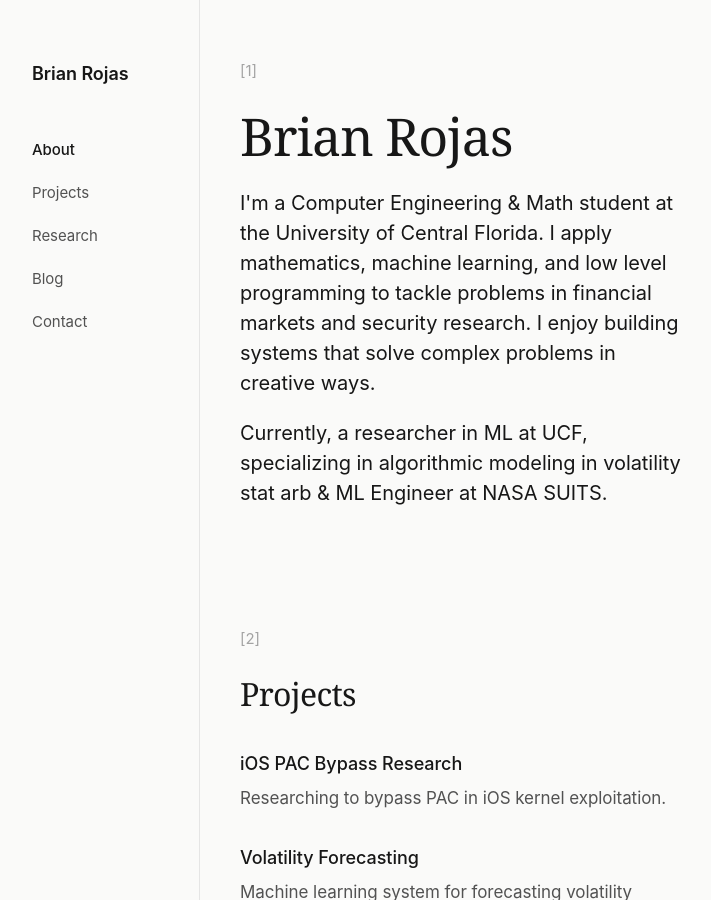
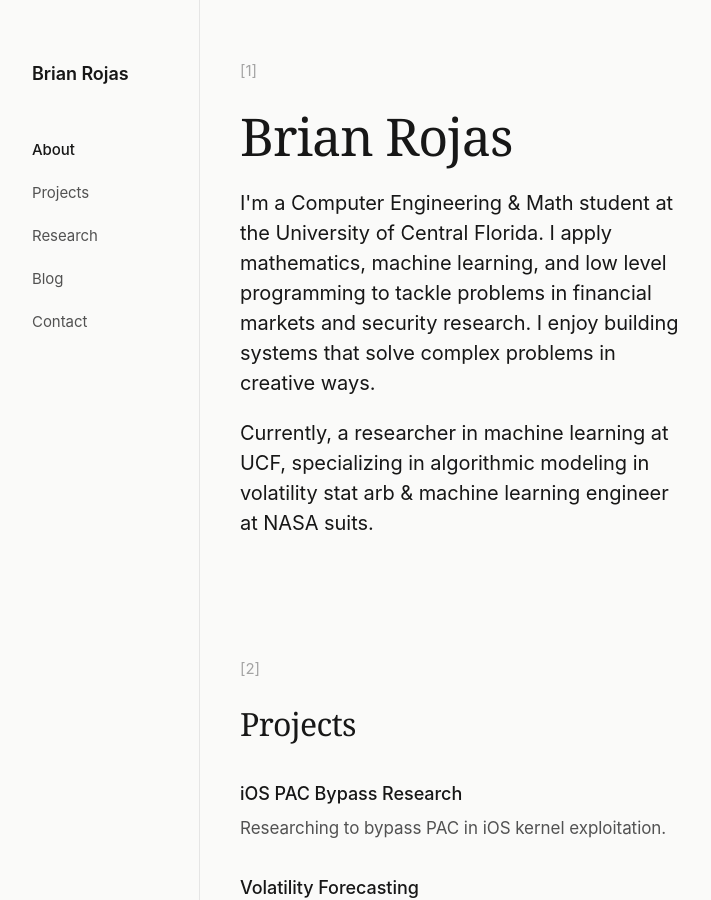
Before and after one commit to brianrojrc/brianrojrc.github.io, a Jekyll site: the page built from index.md, in a window 1280 px wide and 900 px high. Shown: the whole window, without its empty margins (0-711 px from the left). Built offline with Jekyll 4.4.1, drawn with Linux system fonts in a browser that asks for light colours; some web fonts are replaced.

Commit message:
Update index.md

```diff
--- a/index.md
+++ b/index.md
@@ -7,7 +7,7 @@ title: Home
     <span class="page-marker">[1]</span>
     <h1>Brian Rojas</h1>
     <p class="intro">I'm a Computer Engineering & Math student at the University of Central Florida. I apply mathematics, machine learning, and low level programming to tackle problems in financial markets and security research. I enjoy building systems that solve complex problems in creative ways.</p>
-    <p class="currently">Currently, a researcher in ML at UCF, specializing in algorithmic modeling in volatility stat arb & ML Engineer at NASA SUITS.</p>
+    <p class="currently">Currently, a researcher in machine learning at UCF, specializing in algorithmic modeling in volatility stat arb & machine learning engineer at NASA suits.</p>
 </header>
 
 <section class="projects-section">
```
